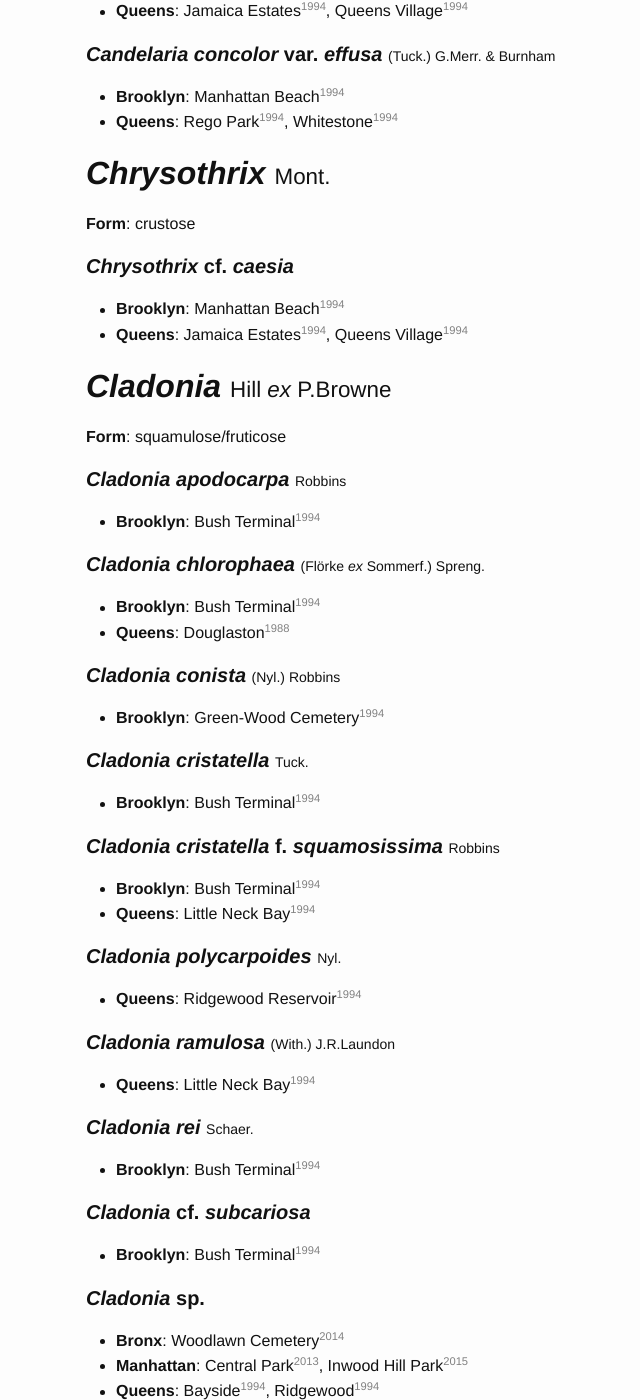
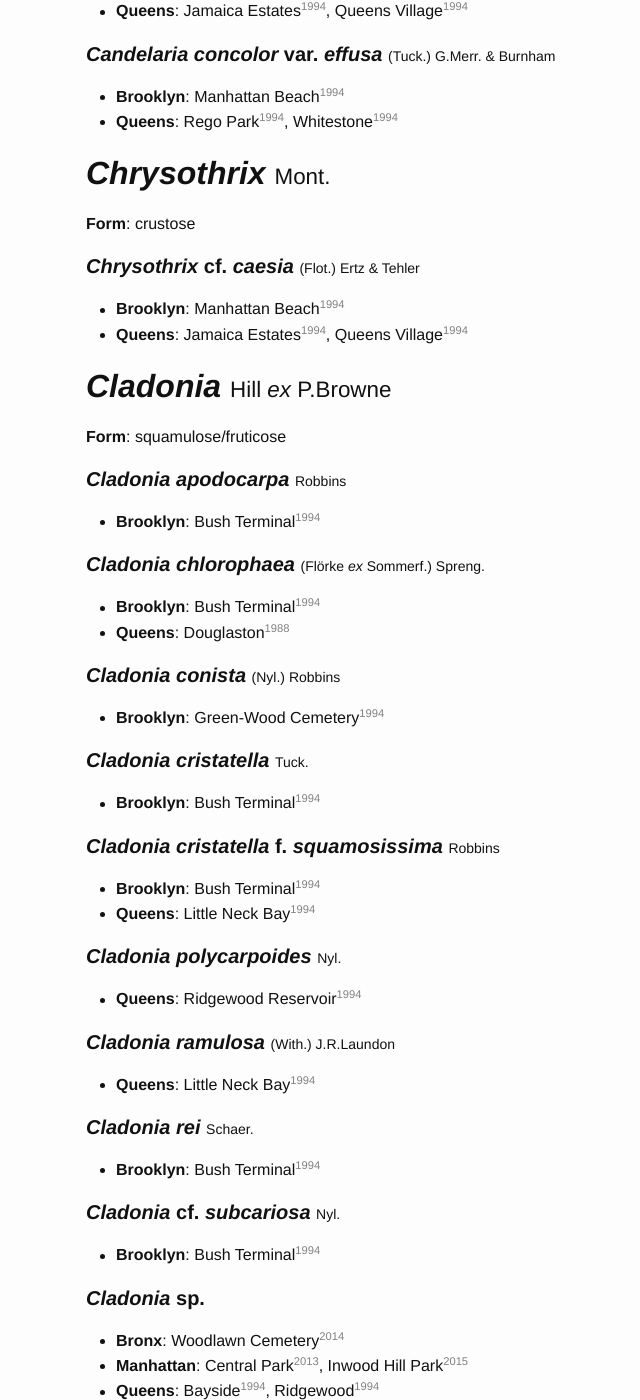
Before and after one commit to lichens-nyc/lichens-nyc.github.io, a Jekyll site: the page built from lichens-nyc.html, in a window 1280 px wide and 1400 px high, scrolled down 913 px. Shown: the whole window, without its empty margins (184-824 px from the left). Built offline with Jekyll 4.4.1, drawn with Linux system fonts in a browser that asks for light colours.

Commit message:
bugfix: display species authority for cf. listings

```diff
--- a/_includes/lichens.html
+++ b/_includes/lichens.html
@@ -59,7 +59,8 @@
   <strong><cite>{{ genus_name }}</cite> {{ species_name }}</strong>
 {% else %}
   <strong><cite>{{ genus_name | append: ' ' | append: species_name | replace: ' cf. ', '</cite> cf. <cite>' | replace: ' var. ', '</cite> var. <cite>' | replace: ' f. ', '</cite> f. <cite>' }}</cite></strong>
-  <span style="font-size: 0.7em">{{ lichens[genus_name].species[species_name].auth | replace: ' ex ', ' <em>ex</em> ' }}</span>
+  {% assign = species_key = species_name | replace: 'cf. ', '' %}
+  <span style="font-size: 0.7em">{{ lichens[genus_name].species[species_key].auth | replace: ' ex ', ' <em>ex</em> ' }}</span>
 {% endif %}
 </h4>
 <ul>
```
